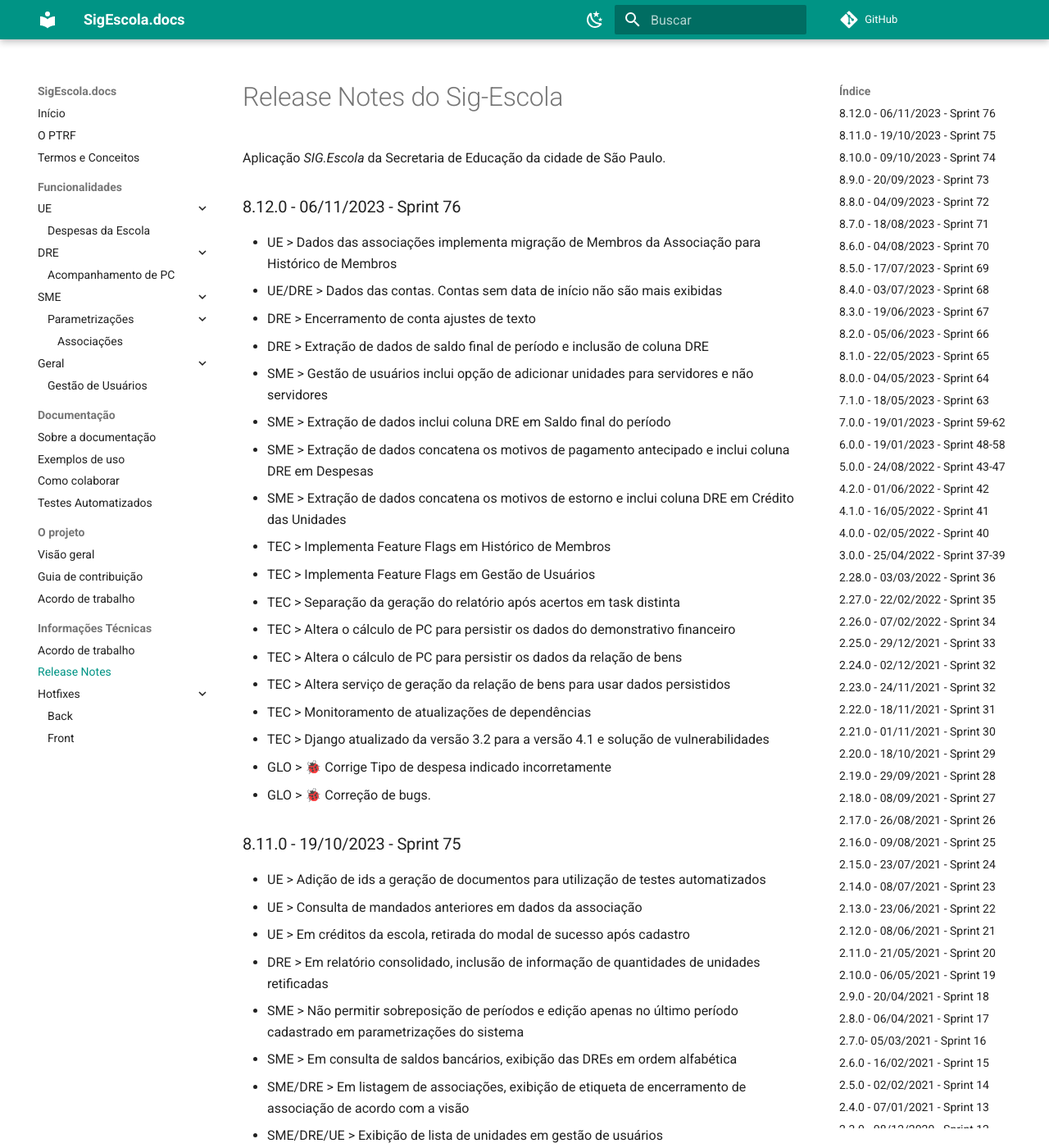
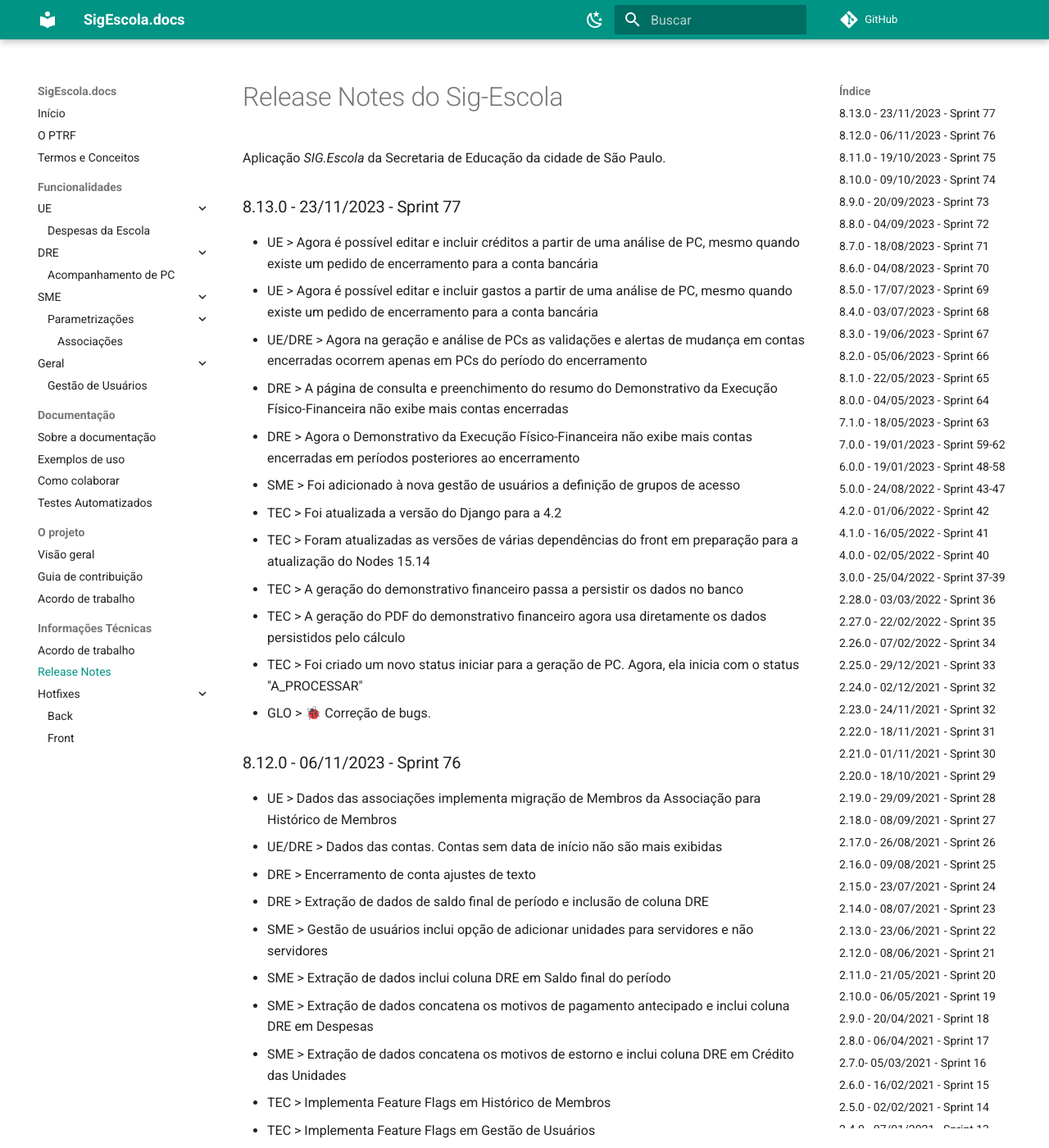
Before and after one commit to prefeiturasp/SME-PTRF-Docs, an MkDocs documentation site: the page built from docs/projeto/release_notes.md, in a window 1280 px wide and 1400 px high. Shown: the whole window at 82% size. Built offline with MkDocs 1.6.1 and Material for MkDocs 9.7.7, drawn with Linux system fonts in a browser that asks for light colours; comment, search, counter and statistics services are not loaded.

Commit message:
Release 8.13.0

```diff
--- a/docs/projeto/release_notes.md
+++ b/docs/projeto/release_notes.md
@@ -1,6 +1,20 @@
 # Release Notes do Sig-Escola
 
 Aplicação *SIG.Escola* da Secretaria de Educação da cidade de São Paulo.
+
+### 8.13.0 - 23/11/2023 - Sprint 77
+* UE > Agora é possível editar e incluir créditos a partir de uma análise de PC, mesmo quando existe um pedido de encerramento para a conta bancária
+* UE > Agora é possível editar e incluir gastos a partir de uma análise de PC, mesmo quando existe um pedido de encerramento para a conta bancária
+* UE/DRE > Agora na geração e análise de PCs as validações e alertas de mudança em contas encerradas ocorrem apenas em PCs do período do encerramento
+* DRE > A página de consulta e preenchimento do resumo do Demonstrativo da Execução Físico-Financeira não exibe mais contas encerradas
+* DRE > Agora o Demonstrativo da Execução Físico-Financeira não exibe mais contas encerradas em períodos posteriores ao encerramento
+* SME > Foi adicionado à nova gestão de usuários a definição de grupos de acesso
+* TEC > Foi atualizada a versão do Django para a 4.2
+* TEC > Foram atualizadas as versões de várias dependências do front em preparação para a atualização do Nodes 15.14
+* TEC > A geração do demonstrativo financeiro passa a persistir os dados no banco
+* TEC > A geração do PDF do demonstrativo financeiro agora usa diretamente os dados persistidos pelo cálculo
+* TEC > Foi criado um novo status iniciar para a geração de PC. Agora, ela inicia com o status "A_PROCESSAR"
+* GLO > 🐞 Correção de bugs.
 
 ### 8.12.0 - 06/11/2023 - Sprint 76
 * UE > Dados das associações implementa migração de Membros da Associação para Histórico de Membros
```
